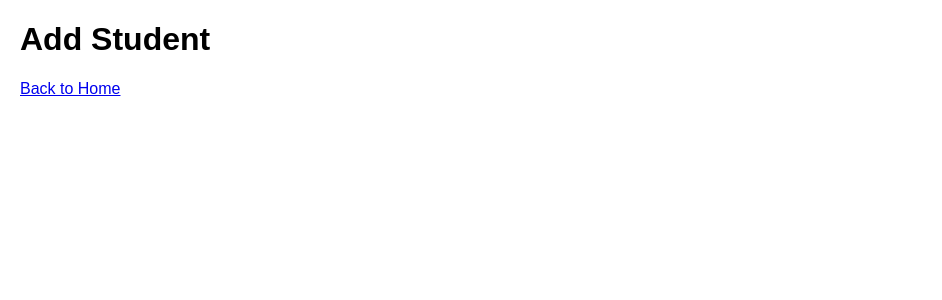
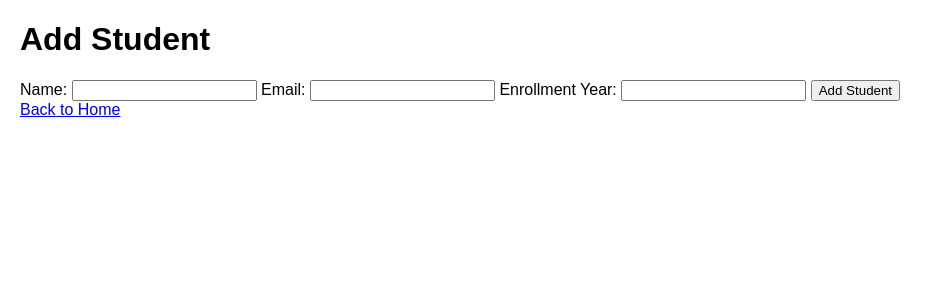
Before and after one commit to LuisM-M/DatabaseProject1, a PHP site: page /add_student.php in a window 1280 px wide. Shown: the top 300 px of the page, without its empty margins (0-942 px from the left). Run offline with PHP 8.4, Linux system fonts and the light colour scheme.

Commit message:
Adding the correct files to ensure adding a student works correctly

```diff
--- a/add_student.php
+++ b/add_student.php
@@ -9,7 +9,18 @@
 </head>
 <body>
     <h1>Add Student</h1>
+    <form action="add_student_process.php" method="POST">
+        <label for="name">Name:</label>
+        <input type="text" id="name" name="name" required>
 
+        <label for="email">Email:</label>
+        <input type="email" id="email" name="email" required>
+
+        <label for="enrollment_year">Enrollment Year:</label>
+        <input type="number" id="enrollment_year" name="enrollment_year" required>
+
+        <button type="submit">Add Student</button>
+    </form>
     <a href="index.php">Back to Home</a>
 </body>
 </html>
```
Also changed, not shown: add_student_process.php (added, +18 -0 lines).
